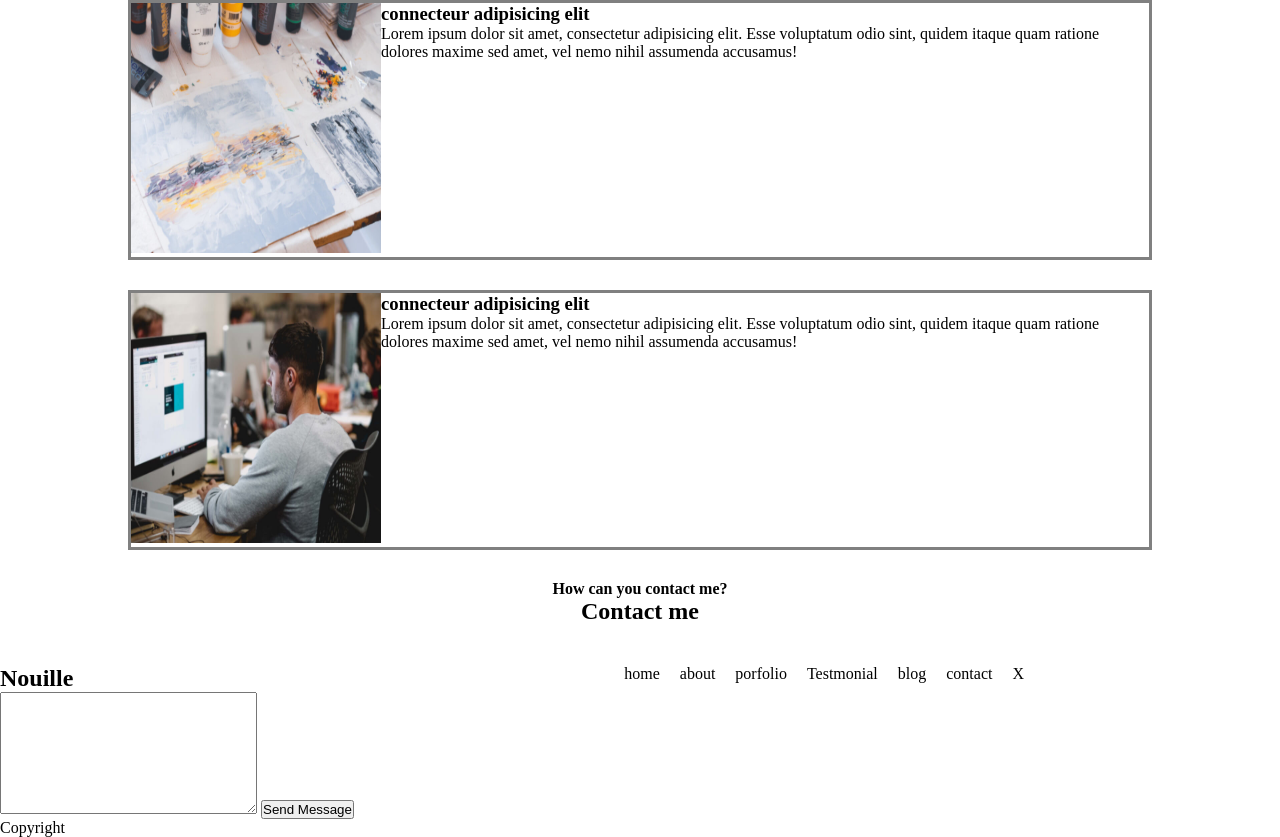
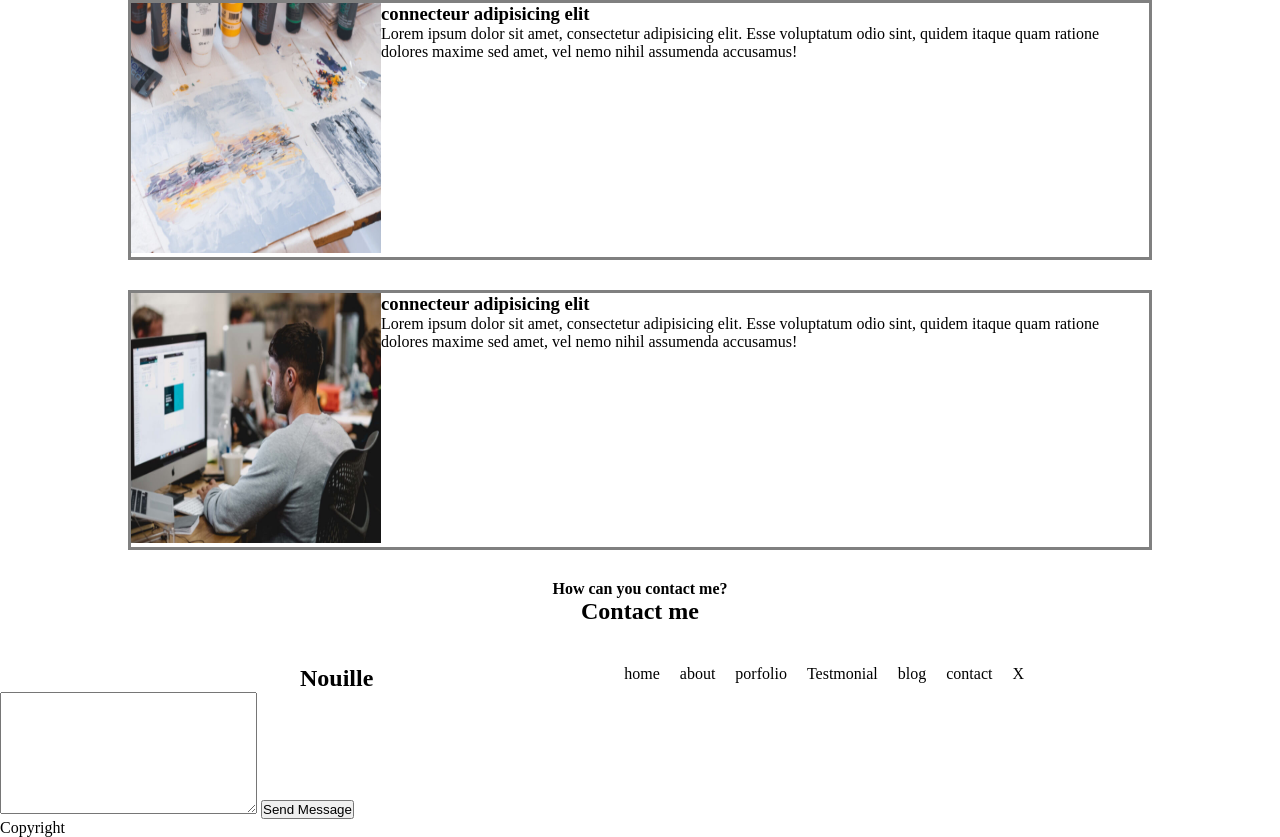
Before and after one commit to Zagz01/Projet_nouilles_youri_pinzani_sofiane, a plain HTML site: page index.html in a window 1280 px wide. Shown: the part 570-1407 px from the top of the page. Drawn offline with Linux system fonts and the light colour scheme.

Commit message:
centrage derniere section+ placement buton + couleur et modif buton

```diff
--- a/index.html
+++ b/index.html
@@ -98,7 +98,7 @@
       </div>
       <div>
         <div class="dflexened">
-        <h2 class=" ">Nouille</h2>
+        <h2 class="deplacement">Nouille</h2>
         <ul class="centragere">
 
           <li>home</li>
--- a/public/css/style.css
+++ b/public/css/style.css
@@ -140,4 +140,6 @@ div>ul>li{
     justify-content: space-between;
     width: 80%;
 }
-.
+.deplacement{
+    margin-left: 300px;
+}
```
